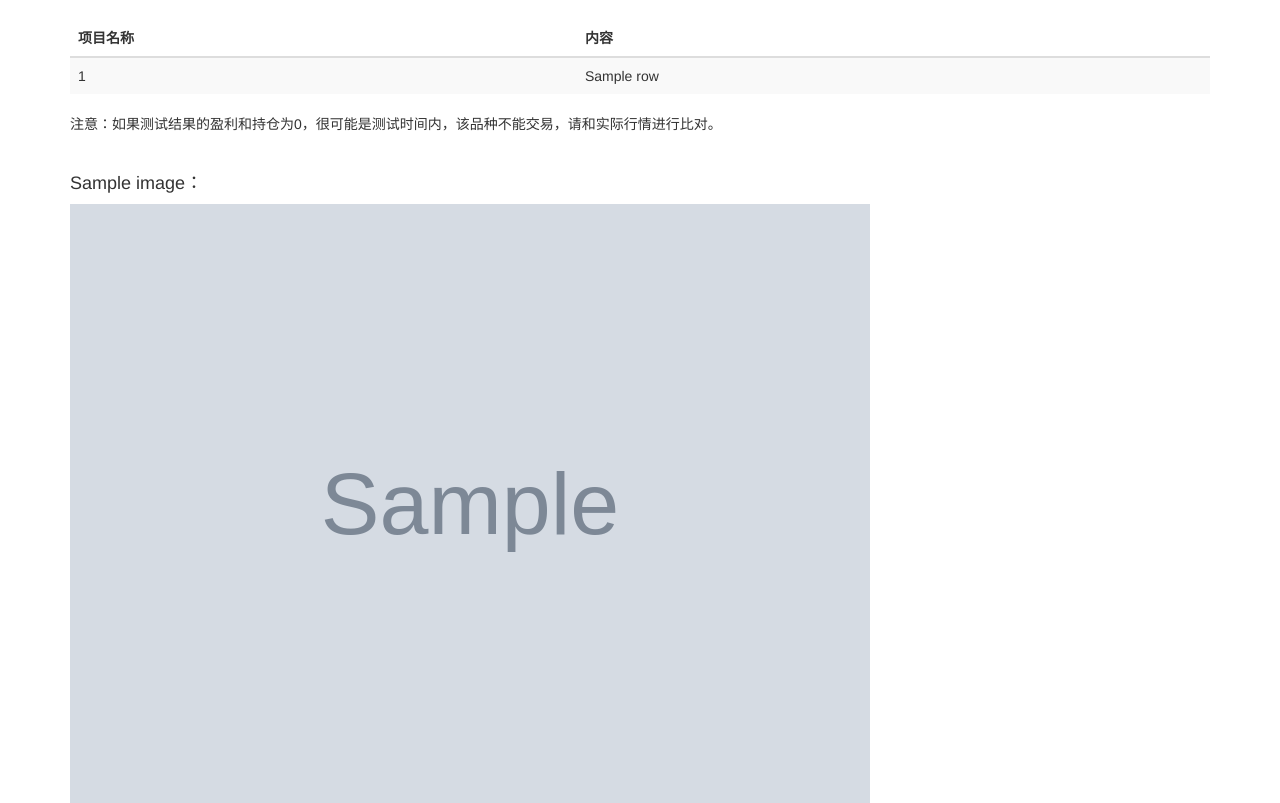
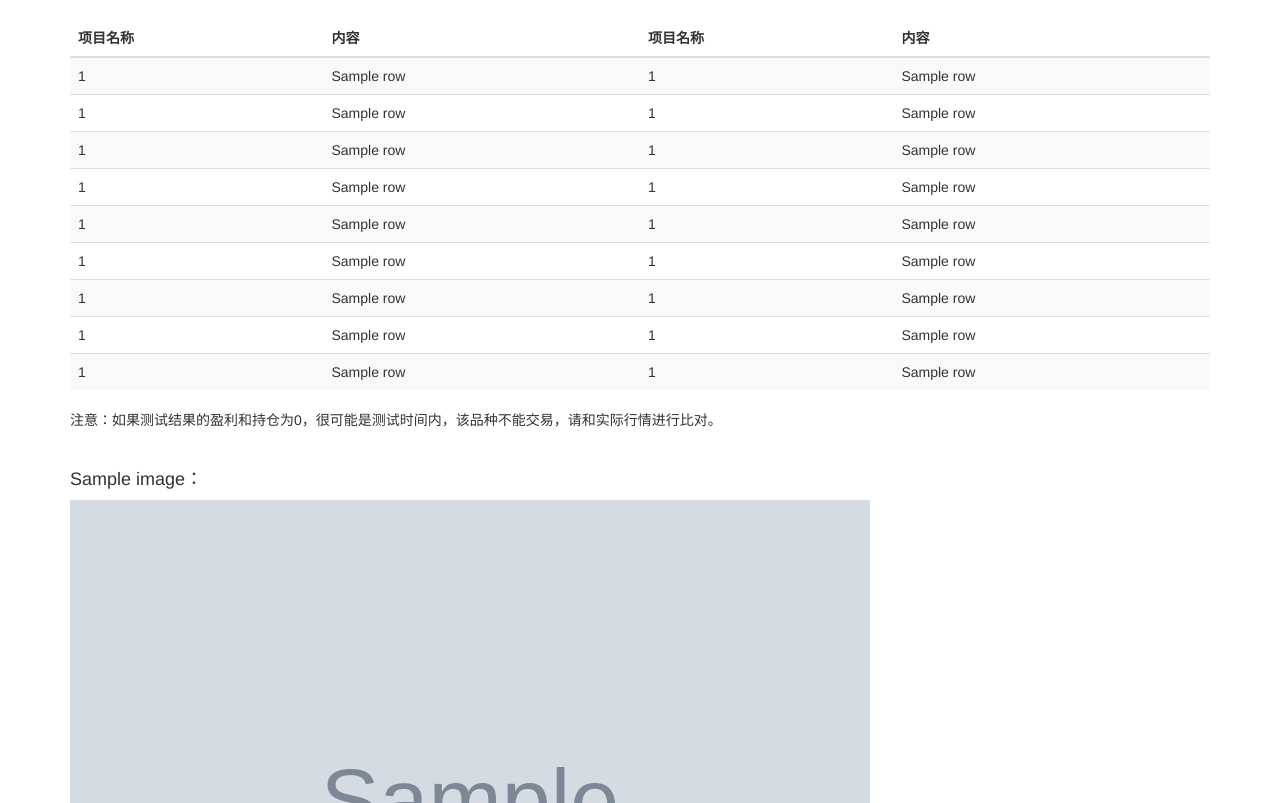
Before and after one commit to gzMichael/AIP, a Flask app: template app/templates/showresult.html in a window 1280 px wide. Shown: the part 102-905 px from the top of the page. Run offline with Flask 2, Linux system fonts and the light colour scheme; the template is opened without the code that fills it: most values are stand-ins (such as "Sample title", 1, 10 or a date in 2020); grey boxes marked "Sample" are stand-in pictures; some libraries are stand-ins or nearby versions.

Commit message:
update show details

```diff
--- a/app/templates/showresult.html
+++ b/app/templates/showresult.html
@@ -21,18 +21,68 @@
         {% if summary %}
         <table class="table table-striped">
             <thead>
-            <tr>
+                <tr>
+                    <th>项目名称</th>
+                    <th>内容</th>
                     <th>项目名称</th>
                     <th>内容</th>
                 </tr>
             </thead>
             <tbody>
-                {% for row in summary %}
                 <tr>
-                    <td>{{ row[0] }}</td>
-                    <td>{{ row[1] }}</td>
+                    <td>{{ summary[0][0] }}</td>
+                    <td>{{ summary[0][1] }}</td>
+                    <td>{{ summary[9][0] }}</td>
+                    <td>{{ summary[9][1] }}</td>
                 </tr>
-                {% endfor %}
+                <tr>
+                    <td>{{ summary[1][0] }}</td>
+                    <td>{{ summary[1][1] }}</td>
+                    <td>{{ summary[10][0] }}</td>
+                    <td>{{ summary[10][1] }}</td>
+                </tr>
+                <tr>
+                    <td>{{ summary[2][0] }}</td>
+                    <td>{{ summary[2][1] }}</td>
+                    <td>{{ summary[11][0] }}</td>
+                    <td>{{ summary[11][1] }}</td>
+                </tr>
+                <tr>
+                    <td>{{ summary[3][0] }}</td>
+                    <td>{{ summary[3][1] }}</td>
+                    <td>{{ summary[12][0] }}</td>
+                    <td>{{ summary[12][1] }}</td>
+                </tr>
+                <tr>
+                    <td>{{ summary[4][0] }}</td>
+                    <td>{{ summary[4][1] }}</td>
+                    <td>{{ summary[13][0] }}</td>
+                    <td>{{ summary[13][1] }}</td>
+                </tr>
+                <tr>
+                    <td>{{ summary[5][0] }}</td>
+                    <td>{{ summary[5][1] }}</td>
+                    <td>{{ summary[14][0] }}</td>
+                    <td>{{ summary[14][1] }}</td>
+                </tr>
+                <tr>
+                    <td>{{ summary[6][0] }}</td>
+                    <td>{{ summary[6][1] }}</td>
+                    <td>{{ summary[15][0] }}</td>
+                    <td>{{ summary[15][1] }}</td>
+                </tr>
+                <tr>
+                    <td>{{ summary[7][0] }}</td>
+                    <td>{{ summary[7][1] }}</td>
+                    <td>{{ summary[16][0] }}</td>
+                    <td>{{ summary[16][1] }}</td>
+                </tr>
+                <tr>
+                    <td>{{ summary[8][0] }}</td>
+                    <td>{{ summary[8][1] }}</td>
+                    <td>{{ summary[17][0] }}</td>
+                    <td>{{ summary[17][1] }}</td>
+                </tr>
             </tbody>
         </table>
         {% endif %}
--- a/app/update_fund.py
+++ b/app/update_fund.py
@@ -17,7 +17,7 @@ import pandas as pd
 
 def update_fund_data():
     '''Update all fund history records to the present day.
-       Fund list table: 'stock_basics'
+       Fund list table: 'fund_basics'
        Single fund history table: 'fund_xxxxxx'
     Args:
         None
```
Also changed, not shown: app/backtest.py (+24 -10 lines).
